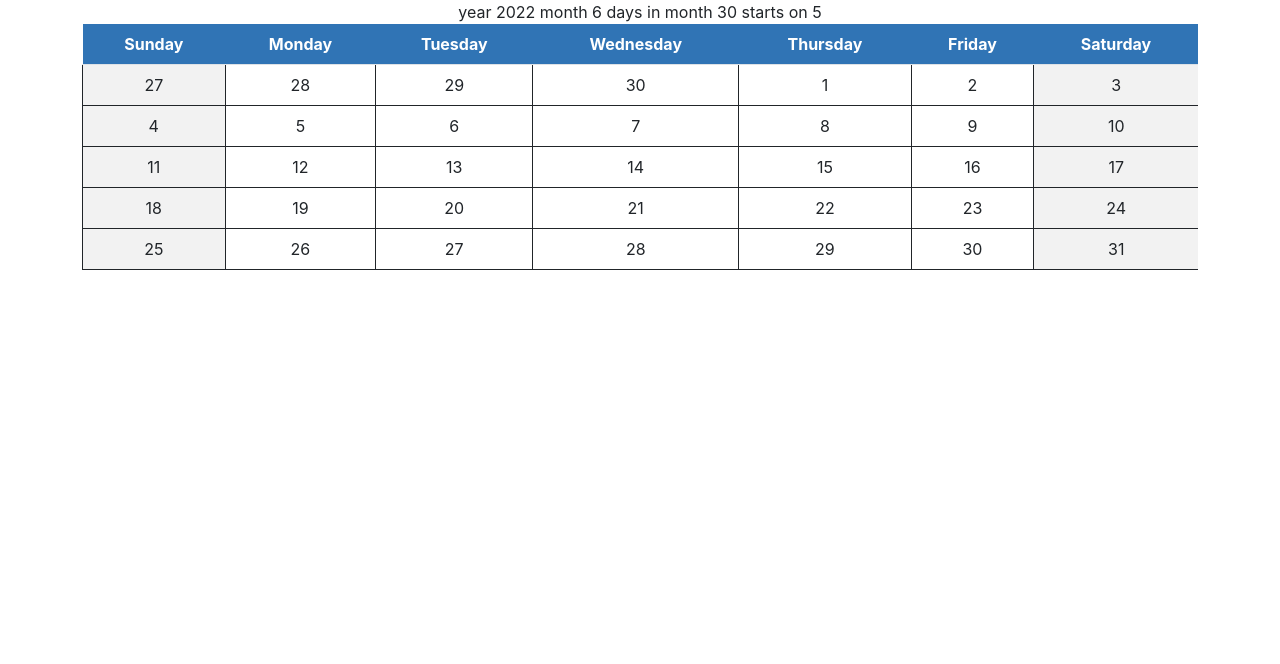
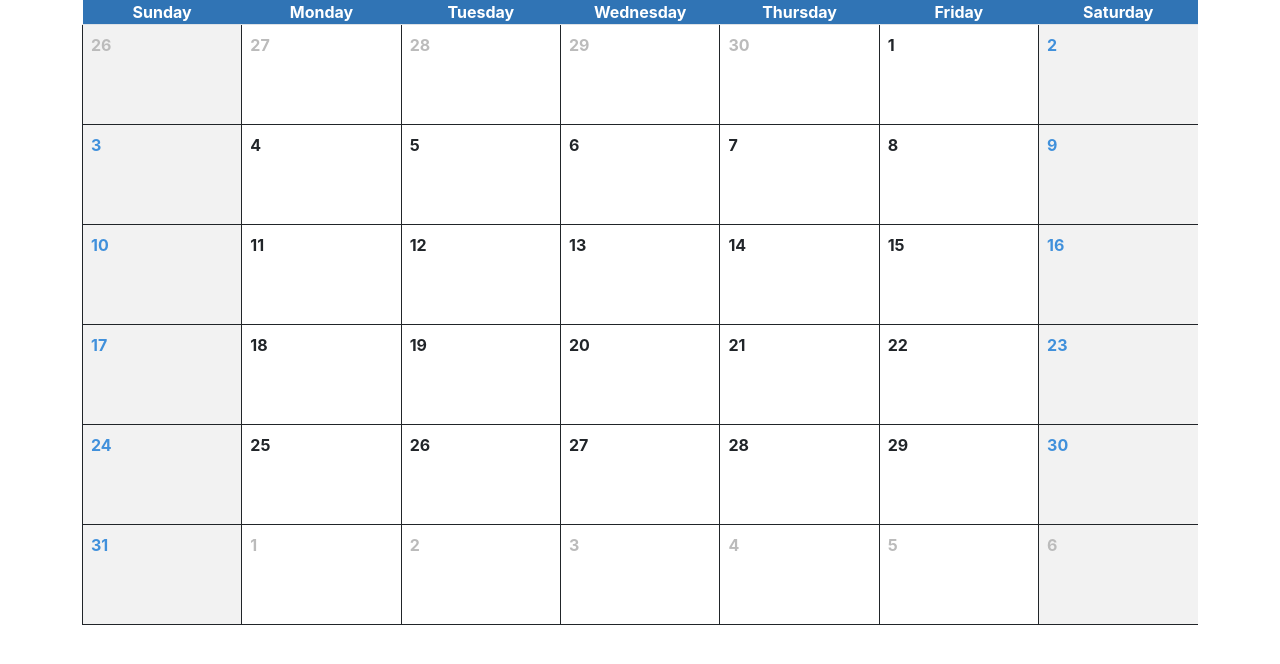
Before and after one commit to kadorrna/calendar-app, a React (Create React App) app: page / in a window 1280 px wide. Shown: the top 664 px of the page. Built offline with nearby package versions, Linux system fonts and the light colour scheme.

Commit message:
Fixing calendar building library. Adding canvas for adding reminder

```diff
--- a/src/App.js
+++ b/src/App.js
@@ -1,4 +1,4 @@
-import Calendar from "./components/calendar";
+import Calendar from "./components/Calendar";
 
 import "./App.css";
 
--- /dev/null
+++ b/src/components/Calendar/calendar.css
@@ -0,0 +1,32 @@
+table {
+  table-layout: fixed;
+  height:100%;
+  padding:0;
+}
+th{
+  padding:0 !important;
+}
+thead{
+  background-color: #3074B5;
+  color: white;
+}
+
+thead tr th {
+  text-align: center;
+}
+
+tbody tr {
+  height: 100px;
+}
+
+td:first-child, td:last-child {
+  --bs-table-accent-bg: var(--bs-table-striped-bg);
+  /* color: var(--bs-table-striped-color); */
+}
+td:first-child div, td:last-child div {
+  color: #4090db;
+}
+td {
+  border-left: 1px solid;
+  border-bottom: 1px solid;
+}
--- a/src/components/calendar.js
+++ b/src/components/Calendar/index.js
@@ -1,5 +1,6 @@
-import { actualMonthToRender } from "../lib/date";
+import { actualMonthToRender } from "../../lib/date";
 import Table from "react-bootstrap/Table";
+import DayCell from "../DayCell";
 
 import "./calendar.css";
 
@@ -14,22 +15,17 @@ const week = [
 ];
 
 const Calendar = () => {
-  const dt = new Date();
-  const month = dt.getMonth();
-  const year = dt.getFullYear();
-  const daysInMonth = new Date(year, month, 0).getDate();
-  const firstDayInWeek = new Date(year, month, 1).getDay();
-
   const monthToRender = actualMonthToRender();
   const monthRows = monthToRender.length / 7;
-
   const renderMonths = () => {
     let table = [];
     for (let i = 0; i < monthRows; i++) {
       let children = [];
       for (let j = 0; j < 7; j++) {
         const position = 7 * i + j;
-        children.push(<td key={position}>{monthToRender[position].date}</td>);
+        children.push(
+          <DayCell dateInfo={monthToRender[position]} key={position} />
+        );
       }
       table.push(<tr key={i}>{children}</tr>);
     }
@@ -37,8 +33,6 @@ const Calendar = () => {
   };
   return (
     <>
-      year {year} month {month} days in month {daysInMonth} starts on{" "}
-      {firstDayInWeek}
       <Table responsive="sm">
         <thead>
           <tr>
--- /dev/null
+++ b/src/components/DayCell/dayCell.css
@@ -0,0 +1,10 @@
+td div {
+  /* min-height: 10vh; */
+  text-align: left;
+  font-weight: bold;
+  cursor: pointer;
+  height: 100%;
+}
+div.nonActual {
+  color: #BBBBBB !important
+}
--- /dev/null
+++ b/src/components/DayCell/index.js
@@ -0,0 +1,20 @@
+import { useState } from "react";
+import EventOffCanvas from "../EventOffCanvas";
+import "./dayCell.css";
+
+const DayCell = ({ dateInfo }) => {
+  const [show, setShow] = useState(false);
+
+  const toggleCanvas = () => setShow(!show);
+
+  return (
+    <td>
+      <div className={dateInfo.css} onClick={toggleCanvas}>
+        {dateInfo.date.getDate()}
+        <EventOffCanvas show={show} date={dateInfo.date} />
+      </div>
+    </td>
+  );
+};
+
+export default DayCell;
--- /dev/null
+++ b/src/components/EventOffCanvas/index.js
@@ -0,0 +1,33 @@
+import Offcanvas from "react-bootstrap/Offcanvas";
+
+const MONTHS = [
+  "Enero",
+  "Febrero",
+  "Marzo",
+  "Abril",
+  "Mayo",
+  "Junio",
+  "Julio",
+  "Agosto",
+  "Septiembre",
+  "Octubre",
+  "Noviembre",
+  "Diciembre",
+];
+
+const EventOffCanvas = ({ show, date }) => {
+  return (
+    <>
+      <Offcanvas show={show}>
+        <Offcanvas.Header closeButton>
+          <Offcanvas.Title>
+            {date.getDate()} - {MONTHS[date.getMonth()]}
+          </Offcanvas.Title>
+        </Offcanvas.Header>
+        <Offcanvas.Body>Description: Event Color:</Offcanvas.Body>
+      </Offcanvas>
+    </>
+  );
+};
+
+export default EventOffCanvas;
--- a/src/components/calendar.css
+++ /dev/null
@@ -1,14 +0,0 @@
-thead{
-  background-color: #3074B5;
-  color: white;
-}
-
-td:first-child, td:last-child {
-  --bs-table-accent-bg: var(--bs-table-striped-bg);
-  color: var(--bs-table-striped-color);
-}
-
-td {
-  border-left: 1px solid;
-  border-bottom: 1px solid;
-}
--- a/src/lib/date.js
+++ b/src/lib/date.js
@@ -5,34 +5,37 @@ export const monthToRender = (month) => {
   const daysInMonth = new Date(year, month + 1, 0).getDate();
   const daysInPreviousMonth = new Date(year, month, 0).getDate();
   const monthFirstWeekDay = new Date(year, month, 1).getDay();
-  const monthLastWeekDay = new Date(year, month + 1, 0).getDay() - 1;
+  const monthLastWeekDay = new Date(year, month + 1, 1).getDay() - 1;
   let monthCalendar = [];
 
   //add days from previous month to first week
   if (monthFirstWeekDay > 0) {
-    for (let i = 0; i < monthFirstWeekDay - 1; i++) {
+    for (let i = 0; i < monthFirstWeekDay; i++) {
       monthCalendar.push({
-        date: daysInPreviousMonth - i,
+        date: new Date(year, month - 1, daysInPreviousMonth - i),
         events: [],
+        css: "nonActual",
       });
     }
     monthCalendar.reverse();
   }
+
   // add all days from month
   for (let i = 1; i <= daysInMonth; i++) {
     monthCalendar.push({
-      date: i,
+      date: new Date(year, month, i),
       events: [],
+      css: "",
     });
   }
-
   // add next month days to round week
   if (monthLastWeekDay < 6) {
-    const extraDays = monthLastWeekDay > 0 ? 6 - monthLastWeekDay : 0;
+    const extraDays = monthLastWeekDay > 0 ? 6 - monthLastWeekDay : 6;
     for (let i = 1; i <= extraDays; i++) {
       monthCalendar.push({
-        date: i,
+        date: new Date(year, month + 1, i),
         events: [],
+        css: "nonActual",
       });
     }
   }
@@ -41,4 +44,3 @@ export const monthToRender = (month) => {
 };
 
 export const actualMonthToRender = () => monthToRender(dt.getMonth());
-// export const actualMonthToRender = () => monthToRender(8);
```
Also changed, not shown: 1 other file (tests, documents, lock files or other folders).
